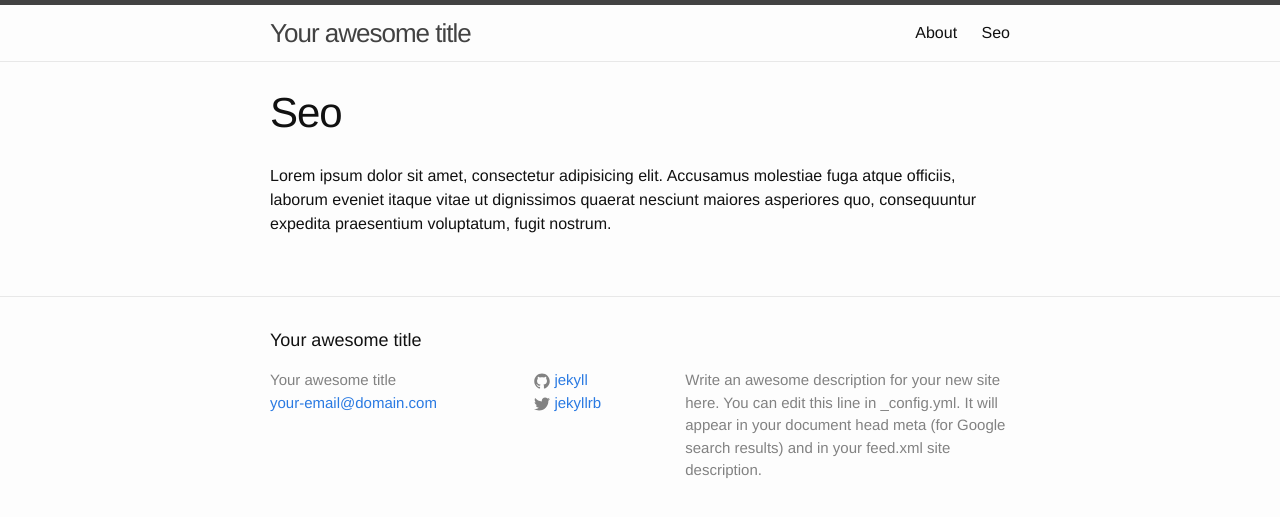
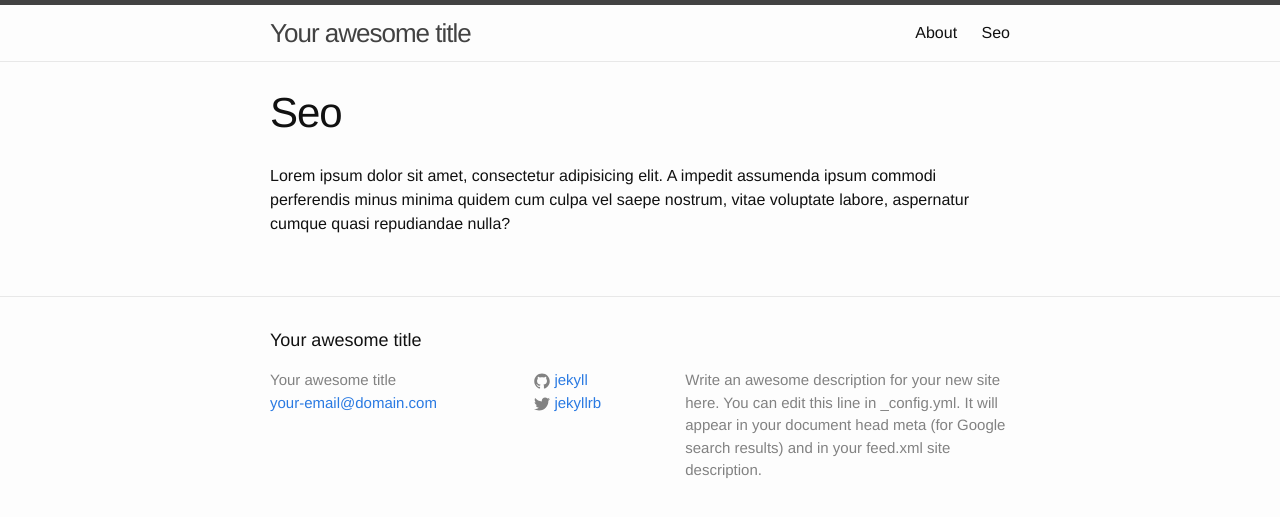
Before and after one commit to saxinte/jekyll.github.io, a Jekyll site: the page built from seo.md, in a window 1280 px wide. Shown: the top 517 px of the page. Built offline with Jekyll 4.4.1, drawn with Linux system fonts in a browser that asks for light colours.

Commit message:
seo page commit

```diff
--- a/seo.md
+++ b/seo.md
@@ -1,9 +1,7 @@
 ---
 layout: page
 title: Seo
-permalink: /content/
+permalink: /seo/
 ---
 
-<div id="stuff">
-Lorem ipsum dolor sit amet, consectetur adipisicing elit. Accusamus molestiae fuga atque officiis, laborum eveniet itaque vitae ut dignissimos quaerat nesciunt maiores asperiores quo, consequuntur expedita praesentium voluptatum, fugit nostrum.
-</div>
+Lorem ipsum dolor sit amet, consectetur adipisicing elit. A impedit assumenda ipsum commodi perferendis minus minima quidem cum culpa vel saepe nostrum, vitae voluptate labore, aspernatur cumque quasi repudiandae nulla?
```
